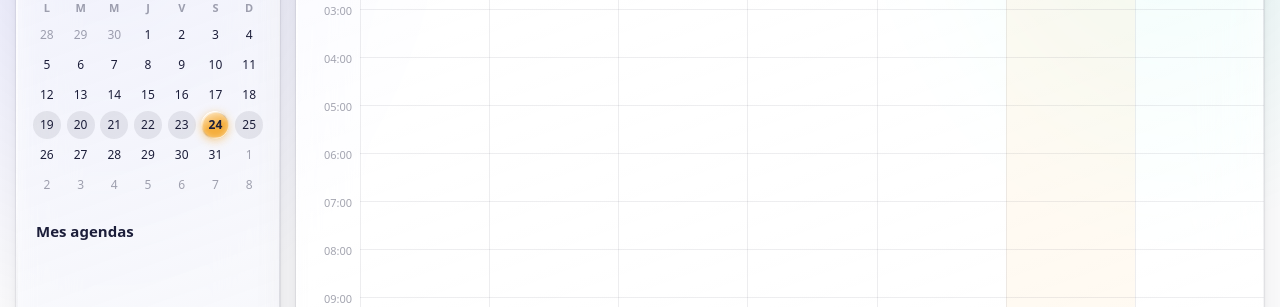
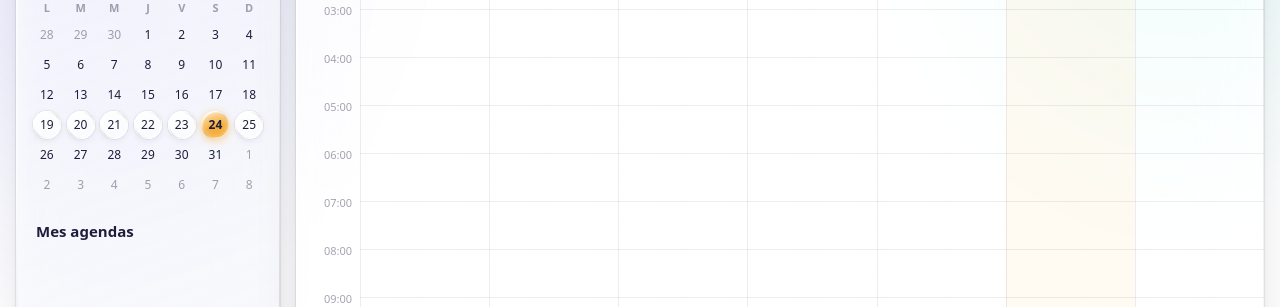
Before and after one commit to mbianytabs/ACL2026-ChronoSquad, a Node project: template views/agendas.ejs in a window 1280 px wide. Shown: the part 286-593 px from the top of the page. Run offline with Node 20 templates, Linux system fonts and the light colour scheme; the template is opened without the code that fills it: most values are stand-ins (such as "Sample title", 1, 10 or a date in 2020).

Commit message:
liquid glass on the mini calendar as well

```diff
--- a/public/css/style.css
+++ b/public/css/style.css
@@ -106,6 +106,7 @@ a {
 .btn.btn-glass::after,
 .agenda-edit::after,
 .agenda-item:has(.agenda-check:checked)::after,
+.mini-day.in-week::after,
 .mini-day.today::after,
 .week-day-number::after,
 .create-sheet::after,
@@ -490,7 +491,13 @@ body:has(> .home) {
 }
 
 .mini-day.in-week {
-    background: var(--tint-strong);
+    position: relative;
+    background: linear-gradient(160deg, rgba(255, 255, 255, 0.9), rgba(255, 255, 255, 0.5));
+    box-shadow:
+        inset 0 1px 1px #ffffff,
+        inset 0 0 6px rgba(255, 255, 255, 0.8),
+        0 0 0 1px rgba(28, 30, 58, 0.06),
+        0 2px 6px rgba(28, 30, 58, 0.08);
 }
 
 .mini-day.other-month {
```
